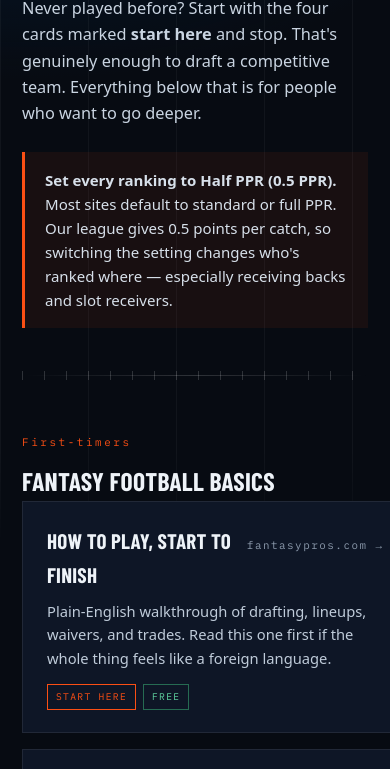
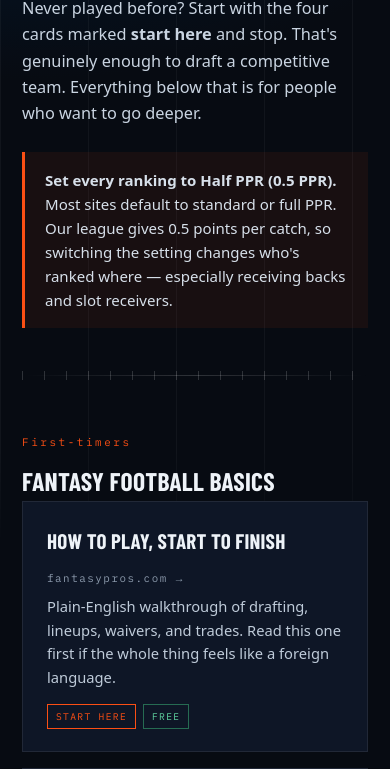
Before and after one commit to gvogenbeck/fambam, a website: page resources.html in a window 390 px wide. Shown: the part 293-1062 px from the top of the page. Drawn offline with nearby package versions, Linux system fonts and the light colour scheme; a web font is replaced by a local one.

Commit message:
Trim to-do sub-copy; fix resource card overflow on mobile; guard against horizontal scroll

```diff
--- a/resources.html
+++ b/resources.html
@@ -16,7 +16,7 @@
   }
   *{box-sizing:border-box}
   html{scroll-behavior:smooth}
-  body{margin:0;
+  body{margin:0;overflow-x:hidden;
     background:
       radial-gradient(1100px 620px at 78% -12%, rgba(251,79,20,.16), transparent 62%),
       radial-gradient(900px 620px at 8% 0%, rgba(0,34,68,.85), transparent 60%),
@@ -75,8 +75,8 @@
   .res{display:block;text-decoration:none;color:inherit;background:var(--panel);border:1px solid var(--line);
     padding:22px 24px;position:relative;transition:border-color .15s ease,transform .15s ease,background .15s ease}
   .res:hover{border-color:var(--orange);transform:translateY(-2px);background:var(--panel-2)}
-  .res .top{display:flex;align-items:baseline;justify-content:space-between;gap:12px}
-  .res h3{font-size:1.32rem}
+  .res .top{display:flex;align-items:baseline;justify-content:space-between;gap:12px;flex-wrap:wrap}
+  .res h3{font-size:1.32rem;min-width:0}
   .res .go{font-family:"IBM Plex Mono",monospace;font-size:.68rem;letter-spacing:.14em;color:var(--muted);white-space:nowrap}
   .res:hover .go{color:var(--orange)}
   .res p{margin:8px 0 0;font-size:.92rem;color:#BFCBD9}
```
Also changed, not shown: admin.html (+1 -1 lines), index.html (+2 -2 lines).
